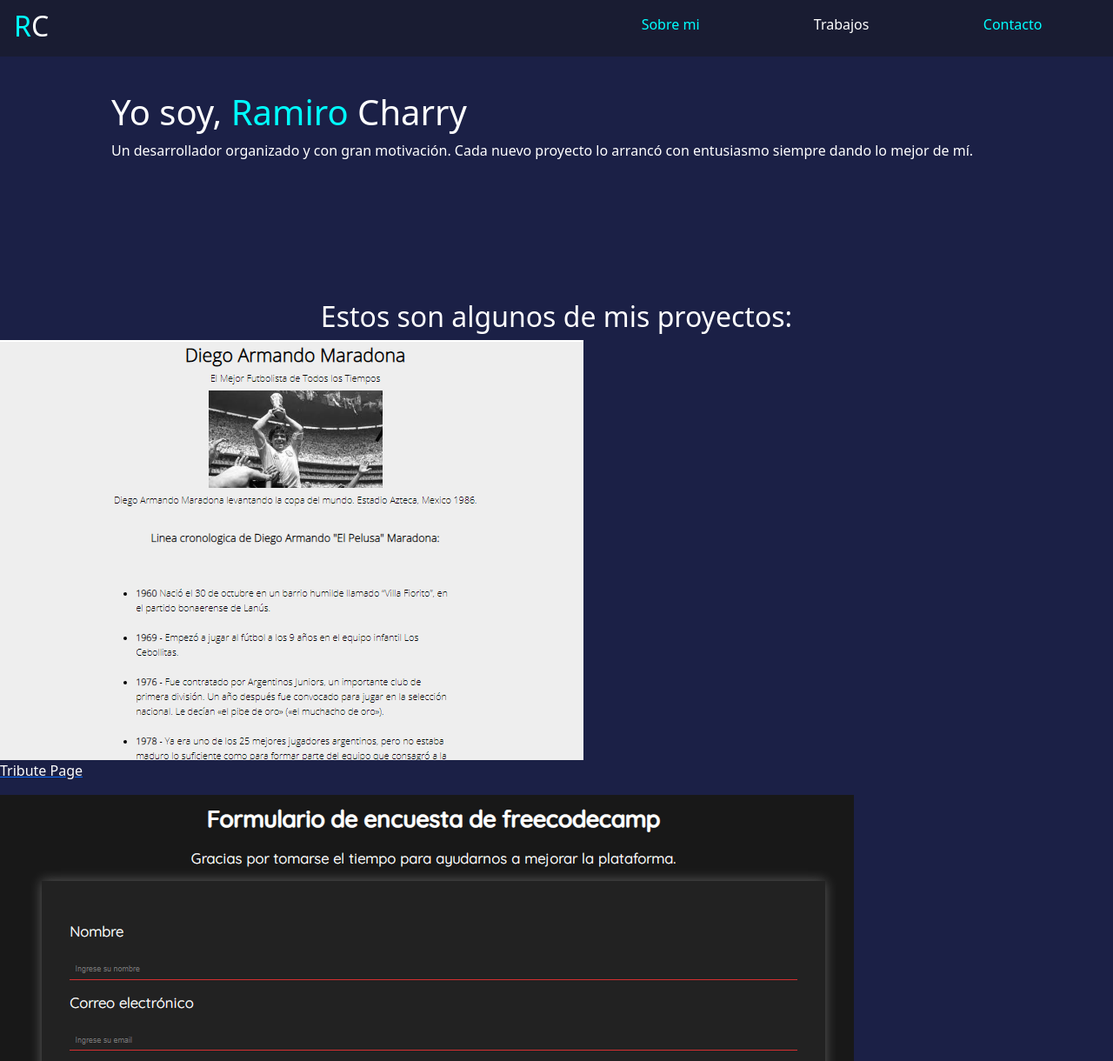
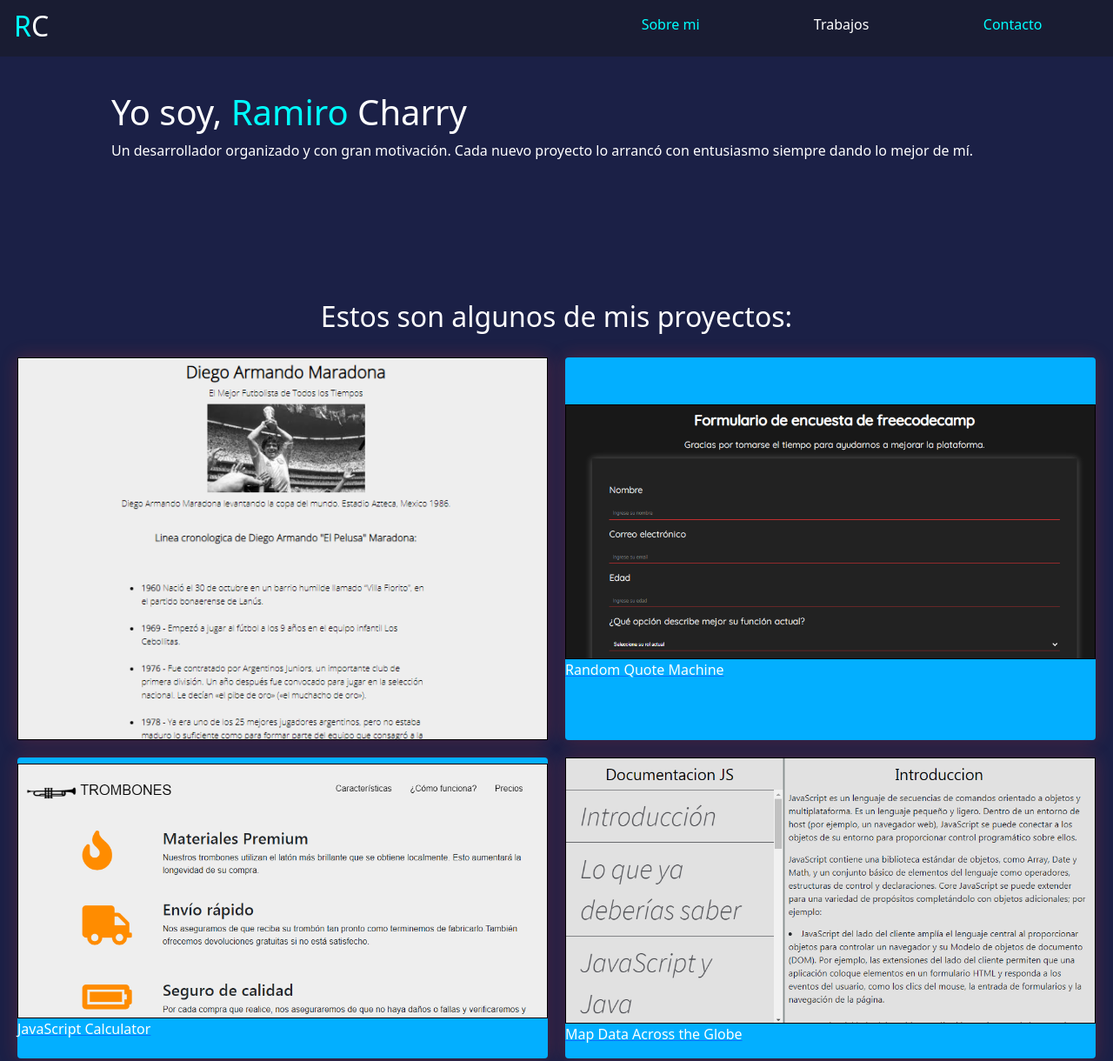
Before and after one commit to R-charry/Portafolio-Personal, a plain HTML site: page index.html in a window 1280 px wide. Shown: the top 1220 px of the page at 87% size. Drawn offline with Linux system fonts and the light colour scheme.

Commit message:
casi terminado imagenes en grid

```diff
--- a/CSS/portafolio.css
+++ b/CSS/portafolio.css
@@ -84,22 +84,52 @@ p{
   color: #fff;
 }
 
-#projects {
 
-}
 
 h2{
   color:#fff;
   text-align: center;
 }
 
-#divcontainer{
-  display: grid;
-  width: 100%;
-  height:700px;
-  grid-template-columns: 25% 25% 25% 25%;
 
 
+.grid-item{
+  display:flex;
+  align-items:center;
+  justify-content: center;
 
+  background-color: #03afff;
+  border-radius: 4px;
+  transition: 0.3s ease-in-out;
+
+  border:solid 1px rgba(255 255 255, 0.3);
+  box-shadow: 0 0 20px 0 rgba(204, 52, 52, 0.3) ;
 
 }
+
+.grid-item:hover{
+  filter: opacity(0.9);
+  transform: scale(1.05);
+
+}
+.grid-container{
+
+  display:grid;
+  grid-template-columns: 1fr 1fr;
+  grid-auto-rows:minmax(240px, auto);
+  gap: 20px;
+  padding:20px;
+}
+
+.grid-item img{
+    border: 1px solid rgb(000,000,000);
+    width:100%;
+    height: 100%;
+}
+
+@media (max-width:480px){
+  .grid-container{
+
+      grid-template-columns: 1fr;
+
+}
--- a/index.html
+++ b/index.html
@@ -45,16 +45,14 @@
         <section id="projects">
 
 
-            <div id="gridcontainer">
-                <div id="project-tile">
-                    <a href="https://r-charry.github.io/Tributo-maradona/" target="_blank" class="project project-tile">
+            <div id="project-tile" class="grid-container">
+                <div class="grid-item">
+                    <a href="https://r-charry.github.io/Tributo-maradona/" target="_blank">
                         <img class="project-image" src="img/proyecto1.png" alt="project">
-                        <p class="project-title">
 
-                            Tribute Page
-
-                        </p>
                     </a>
+                </div>
+                <div class="grid-item">
                     <a href="https://r-charry.github.io/Formulario/" target="_blank" class="project project-tile">
                         <img class="project-image" src="img/proyecto2.png" alt="project">
                         <p class="project-title">
@@ -63,6 +61,8 @@
 
                         </p>
                     </a>
+                </div>
+                <div class="grid-item">
                     <a href="https://r-charry.github.io/Destino-de-Productos/" target="_blank"
                         class="project project-tile">
                         <img class="project-image" src="img/proyecto3.png" alt="project">
@@ -72,6 +72,8 @@
 
                         </p>
                     </a>
+                </div>
+                <div class="grid-item">
                     <a href="https://r-charry.github.io/Documentacion-Tecnica/" target="_blank"
                         class="project project-tile">
                         <img class="project-image" src="img/proyecto4.png" alt="project">
@@ -81,8 +83,11 @@
 
                         </p>
                     </a>
+                </div>
 
-                </div>
+
+
+            </div>
             </div>
 
         </section>
```
